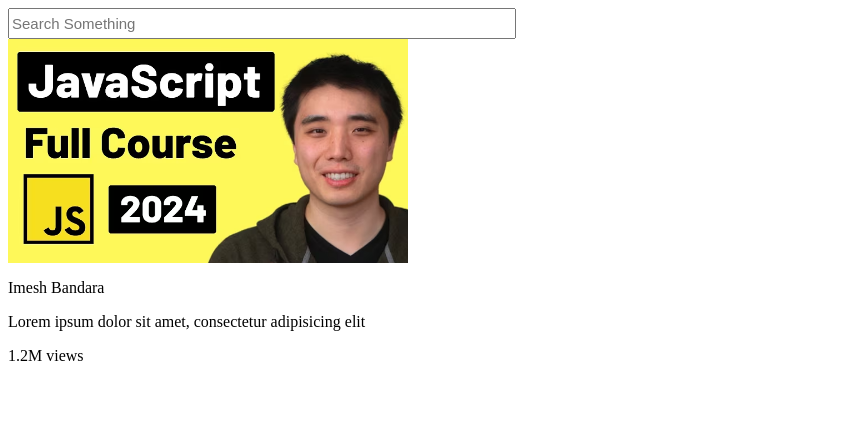
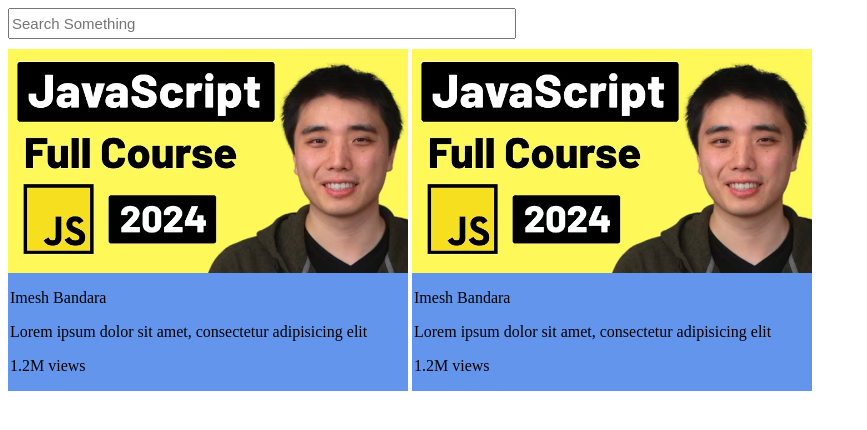
Before and after one commit to Imesh-Bandar/Web-Design-Course, a plain HTML site: page YoutubeClone/YoutubeClone.html in a window 1280 px wide. Shown: the whole page, without its empty margins (0-867 px from the left). Drawn offline with Linux system fonts and the light colour scheme.

Commit message:
Enhance YouTube clone layout with structured sections and improved CSS styles

```diff
--- a/YoutubeClone/YoutubeClone.html
+++ b/YoutubeClone/YoutubeClone.html
@@ -1,5 +1,6 @@
 <!DOCTYPE html>
 <html lang="en">
+
 <head>
   <meta charset="UTF-8" />
   <meta name="viewport" content="width=device-width, initial-scale=1.0" />
@@ -8,18 +9,27 @@
 </head>
 
 <body>
+  <div class="section-1">
     <input type="text" class="search" placeholder="Search Something" />
+  </div>
 
-    <img
-      class="thumbnail"
-      src="./img/thumbnail.avif"
-      alt="thumbnail-name"
-      title="thumbnail-name"
-    />
+  <div class="section-2">
+    <img class="thumbnail" src="./img/thumbnail.avif" alt="thumbnail-name" title="thumbnail-name" />
     <p class="video-author">Imesh Bandara</p>
     <p class="video-title">
       Lorem ipsum dolor sit amet, consectetur adipisicing elit
     </p>
     <p class="video-views">1.2M views</p>
+  </div>
+  <div class="section-2">
+    <img class="thumbnail" src="./img/thumbnail.avif" alt="thumbnail-name" title="thumbnail-name" />
+    <p class="video-author">Imesh Bandara</p>
+    <p class="video-title">
+      Lorem ipsum dolor sit amet, consectetur adipisicing elit
+    </p>
+    <p class="video-views">1.2M views</p>
+  </div>
+
 </body>
+
 </html>
--- a/YoutubeClone/css/main.css
+++ b/YoutubeClone/css/main.css
@@ -22,3 +22,17 @@
 .video-views {
   display: block;
 }
+
+
+.section-1{
+  display: block;
+  margin-bottom: 10px;
+}
+.section-2{
+  display: inline-block;
+  vertical-align: top;
+  background-color: cornflowerblue;
+}
+.section-2 p{
+  padding-left: 2px;
+}
```
Lines whose indentation alone changed are shown as unchanged.
